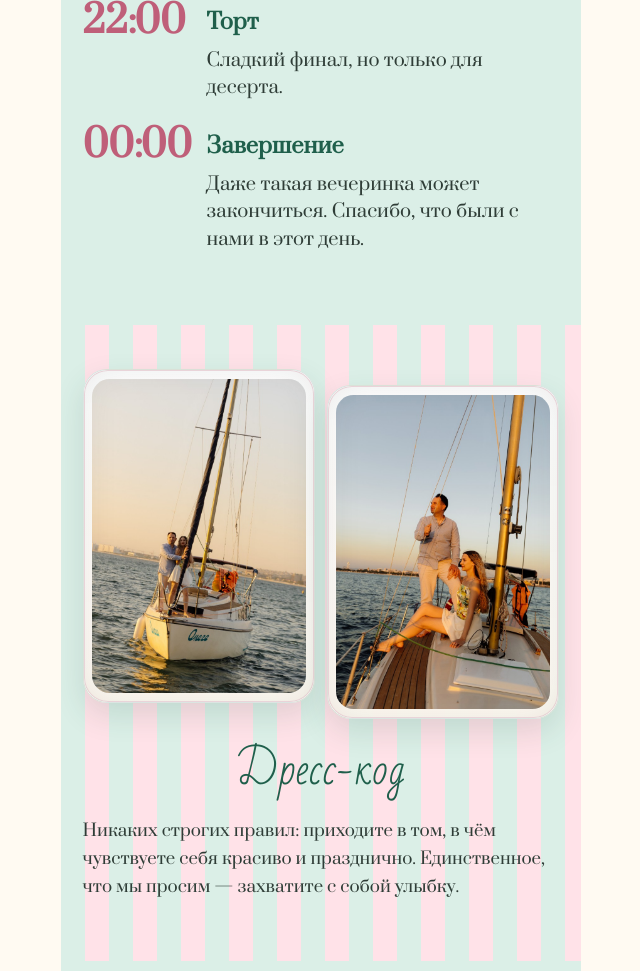
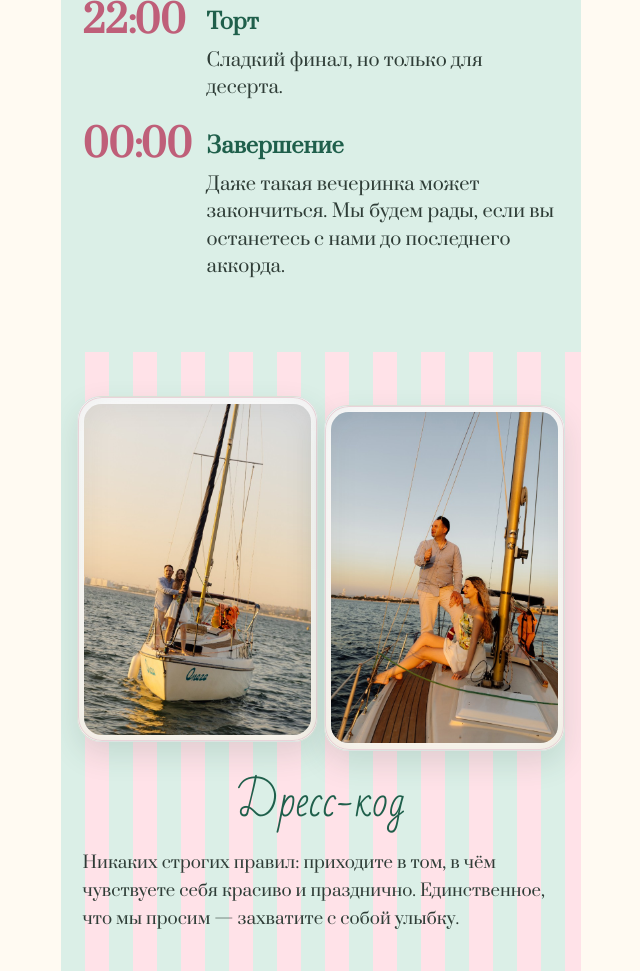
Before and after one commit to dspavlov2103-blip/wedding-invite, a website: page public/index.html in a window 1280 px wide. Shown: the part 3035-4006 px from the top of the page, without its empty margins (319-959 px from the left). Drawn offline with Linux system fonts and the light colour scheme.

Commit message:
Обновить текст завершения и увеличить фото перед дресс-кодом
Co-authored-by: Cursor <cursoragent@cursor.com>

```diff
--- a/public/css/style.css
+++ b/public/css/style.css
@@ -275,18 +275,19 @@ a {
 .photo-duo {
   display: grid;
   grid-template-columns: repeat(2, minmax(0, 1fr));
-  gap: 0.7rem;
+  gap: 0.35rem;
   align-items: start;
-  margin: 0 0 1.6rem;
+  margin: 0 -0.35rem 1.6rem;
 }
 
 .photo-card--duo {
   margin: 0;
   aspect-ratio: 3 / 4.3;
+  padding: 0.4rem;
 }
 
 .photo-card--offset {
-  margin-top: 1rem;
+  margin-top: 0.55rem;
 }
 
 .photo-card--farewell {
@@ -655,11 +656,13 @@ a {
 
 @media (max-width: 380px) {
   .photo-duo {
-    gap: 0.5rem;
+    gap: 0.25rem;
+    margin-left: -0.2rem;
+    margin-right: -0.2rem;
   }
 
   .photo-card--offset {
-    margin-top: 0.65rem;
+    margin-top: 0.4rem;
   }
 
   .calendar-cutout__day {
--- a/public/index.html
+++ b/public/index.html
@@ -136,7 +136,7 @@
             <span class="timeline__time">00:00</span>
             <h4>Завершение</h4>
             <p>
-              Даже такая вечеринка может закончиться. Спасибо, что были с нами в этот день.
+              Даже такая вечеринка может закончиться. Мы будем рады, если вы останетесь с нами до последнего аккорда.
             </p>
           </li>
         </ol>
```
